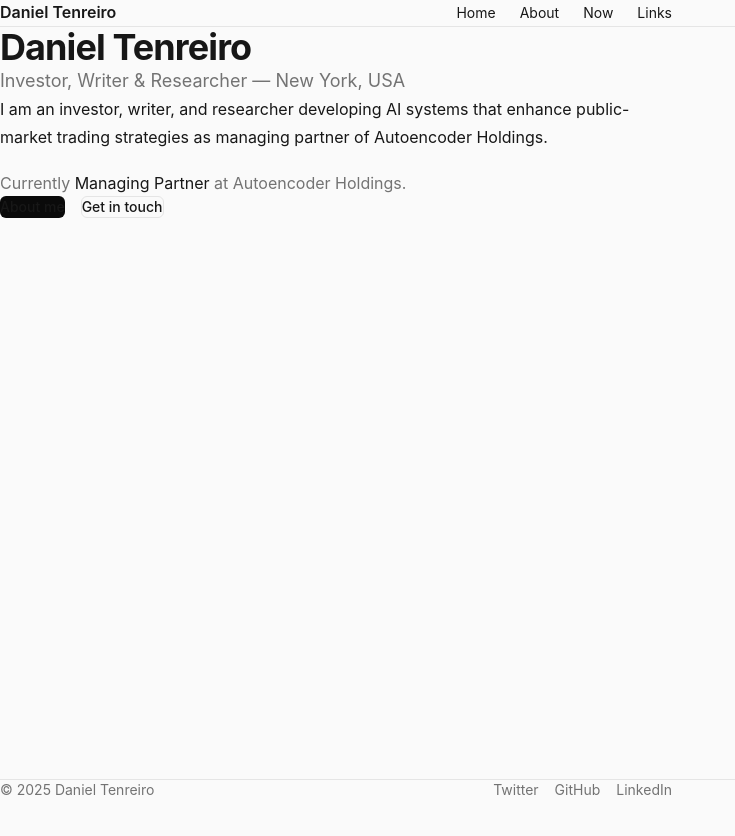
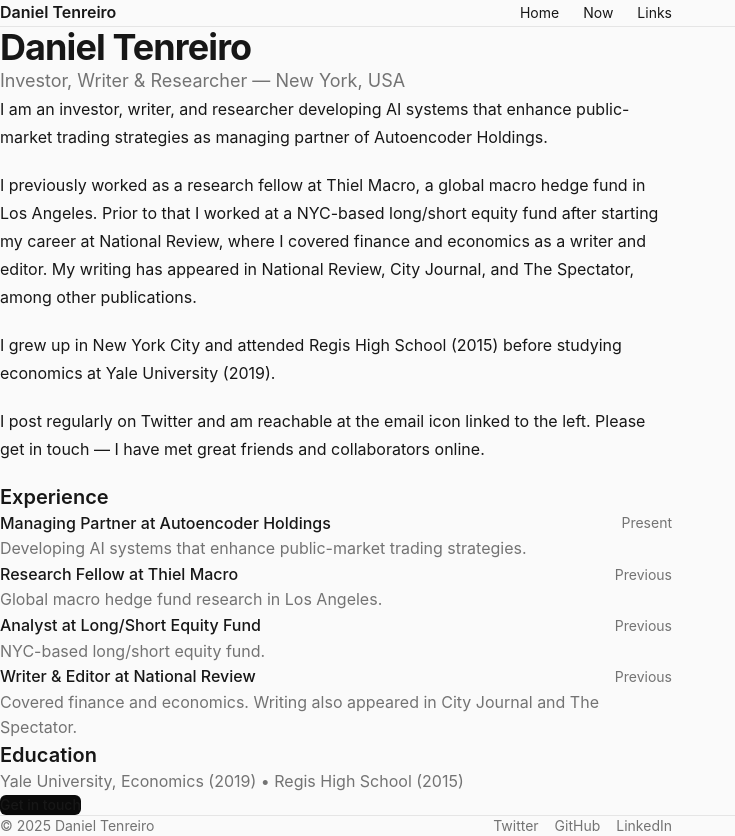
Before and after one commit to dtenreiro/claude-web, a Next.js app: page / in a window 1280 px wide. Shown: the whole page, without its empty margins (0-735 px from the left). Before the commit the page ends 800 px from the top, so only its background shows below. Built offline with nearby package versions, Linux system fonts and the light colour scheme.

Commit message:
Merge Home and About pages into single Home page
Consolidate About page content into the Home page for a simpler site structure.
The Home page now includes full bio, experience, and education sections.

```diff
--- a/src/app/about/page.tsx
+++ /dev/null
@@ -1,68 +0,0 @@
-import { Metadata } from "next";
-import { siteConfig } from "@/lib/config";
-
-export const metadata: Metadata = {
-  title: "About",
-  description: `About ${siteConfig.name} - ${siteConfig.tagline}`,
-};
-
-export default function AboutPage() {
-  return (
-    <div className="max-w-2xl mx-auto px-6 py-16 md:py-24">
-      <article className="space-y-12">
-        {/* Header */}
-        <header className="space-y-4">
-          <h1 className="text-3xl font-bold tracking-tight">About</h1>
-          <p className="text-muted-foreground">
-            {siteConfig.tagline}
-          </p>
-        </header>
-
-        {/* Bio */}
-        <section className="prose">
-          {siteConfig.fullBio.split("\n\n").map((paragraph, index) => (
-            <p key={index} className="text-foreground">
-              {paragraph}
-            </p>
-          ))}
-        </section>
-
-        {/* Experience */}
-        <section className="space-y-6">
-          <h2 className="text-xl font-semibold">Experience</h2>
-          <div className="space-y-8">
-            {siteConfig.experience.map((job, index) => (
-              <div key={index} className="space-y-2">
-                <div className="flex flex-col sm:flex-row sm:items-center sm:justify-between gap-1">
-                  <h3 className="font-medium">
-                    {job.title} at{" "}
-                    <a
-                      href={job.companyUrl}
-                      target="_blank"
-                      rel="noopener noreferrer"
-                      className="underline underline-offset-2 hover:opacity-80"
-                    >
-                      {job.company}
-                    </a>
-                  </h3>
-                  <span className="text-sm text-muted-foreground">
-                    {job.period}
-                  </span>
-                </div>
-                <p className="text-muted-foreground">{job.description}</p>
-              </div>
-            ))}
-          </div>
-        </section>
-
-        {/* Education */}
-        <section className="space-y-4">
-          <h2 className="text-xl font-semibold">Education</h2>
-          <p className="text-muted-foreground">
-            Yale University, Economics (2019) &bull; Regis High School (2015)
-          </p>
-        </section>
-      </article>
-    </div>
-  );
-}
--- a/src/app/page.tsx
+++ b/src/app/page.tsx
@@ -4,57 +4,72 @@ import Link from "next/link";
 export default function HomePage() {
   return (
     <div className="max-w-2xl mx-auto px-6 py-16 md:py-24">
-      <section className="space-y-8">
+      <article className="space-y-12">
         {/* Intro */}
-        <div className="space-y-4">
+        <header className="space-y-4">
           <h1 className="text-3xl md:text-4xl font-bold tracking-tight">
             {siteConfig.name}
           </h1>
           <p className="text-lg text-muted-foreground">
             {siteConfig.title} &mdash; {siteConfig.location}
           </p>
-        </div>
+        </header>
 
         {/* Bio */}
-        <div className="prose">
-          <p className="text-foreground">
-            {siteConfig.shortBio}
+        <section className="prose">
+          {siteConfig.fullBio.split("\n\n").map((paragraph, index) => (
+            <p key={index} className="text-foreground">
+              {paragraph}
             </p>
-        </div>
+          ))}
+        </section>
 
-        {/* Current */}
-        <div className="space-y-2">
-          <p className="text-muted-foreground">
-            Currently{" "}
-            <span className="text-foreground">{siteConfig.currentRole}</span> at{" "}
+        {/* Experience */}
+        <section className="space-y-6">
+          <h2 className="text-xl font-semibold">Experience</h2>
+          <div className="space-y-8">
+            {siteConfig.experience.map((job, index) => (
+              <div key={index} className="space-y-2">
+                <div className="flex flex-col sm:flex-row sm:items-center sm:justify-between gap-1">
+                  <h3 className="font-medium">
+                    {job.title} at{" "}
                     <a
-              href={siteConfig.currentCompanyUrl}
+                      href={job.companyUrl}
                       target="_blank"
                       rel="noopener noreferrer"
-              className="text-foreground underline underline-offset-2 hover:opacity-80"
+                      className="underline underline-offset-2 hover:opacity-80"
                     >
-              {siteConfig.currentCompany}
+                      {job.company}
                     </a>
-            .
+                  </h3>
+                  <span className="text-sm text-muted-foreground">
+                    {job.period}
+                  </span>
+                </div>
+                <p className="text-muted-foreground">{job.description}</p>
+              </div>
+            ))}
+          </div>
+        </section>
+
+        {/* Education */}
+        <section className="space-y-4">
+          <h2 className="text-xl font-semibold">Education</h2>
+          <p className="text-muted-foreground">
+            Yale University, Economics (2019) &bull; Regis High School (2015)
           </p>
-        </div>
+        </section>
 
         {/* CTA */}
         <div className="flex flex-wrap gap-4 pt-4">
           <Link
-            href="/about"
+            href="/links"
             className="inline-flex items-center px-4 py-2 text-sm font-medium bg-accent text-accent-foreground rounded-md hover:opacity-90 transition-opacity"
-          >
-            About me
-          </Link>
-          <Link
-            href="/links"
-            className="inline-flex items-center px-4 py-2 text-sm font-medium border border-border rounded-md hover:bg-muted transition-colors"
           >
             Get in touch
           </Link>
         </div>
-      </section>
+      </article>
     </div>
   );
 }
--- a/src/lib/config.ts
+++ b/src/lib/config.ts
@@ -100,7 +100,6 @@ I post regularly on Twitter and am reachable at the email icon linked to the lef
   // Navigation
   navigation: [
     { name: "Home", href: "/" },
-    { name: "About", href: "/about" },
     { name: "Now", href: "/now" },
     { name: "Links", href: "/links" },
   ],
```
Lines whose indentation alone changed are shown as unchanged.
